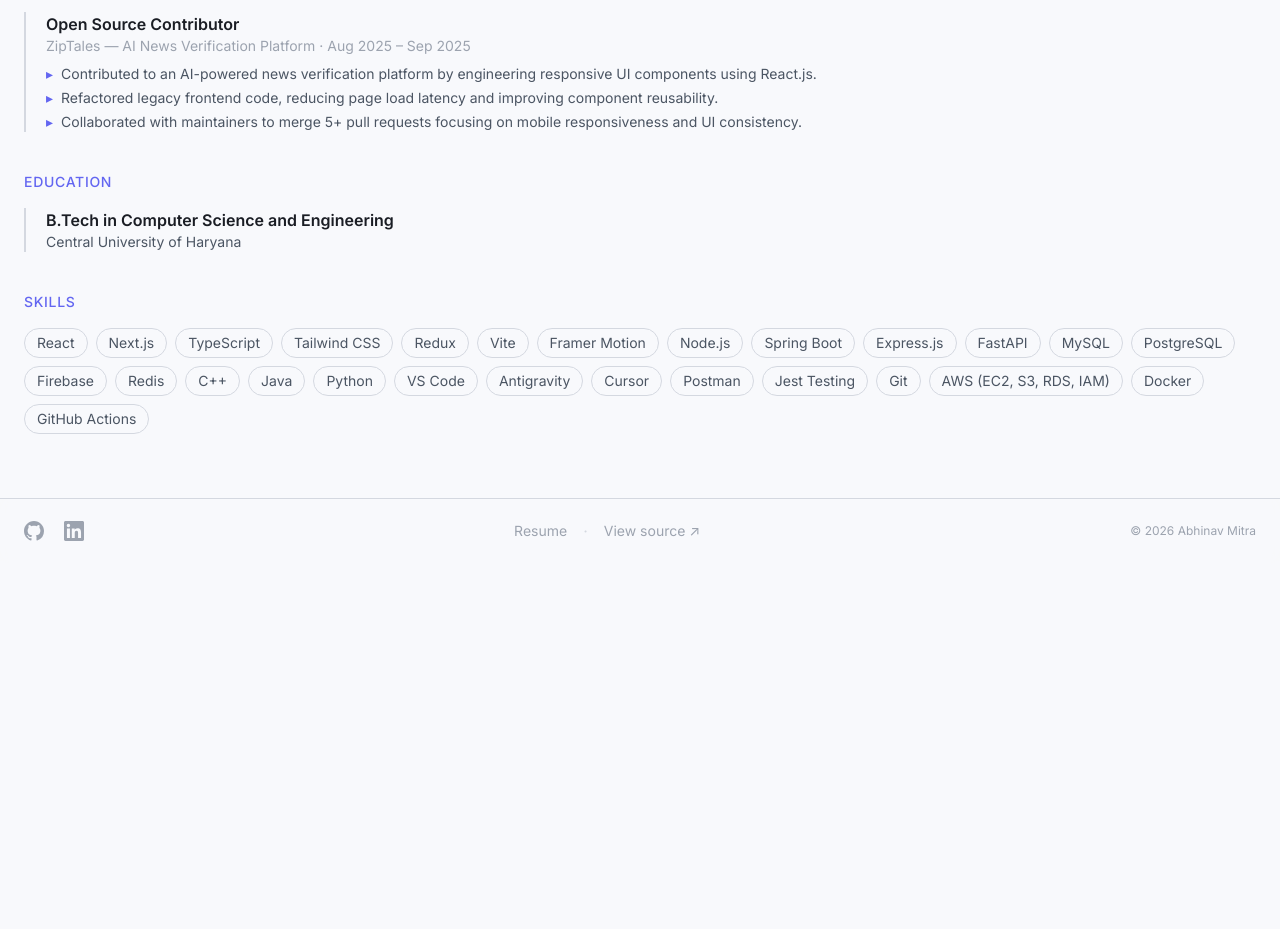
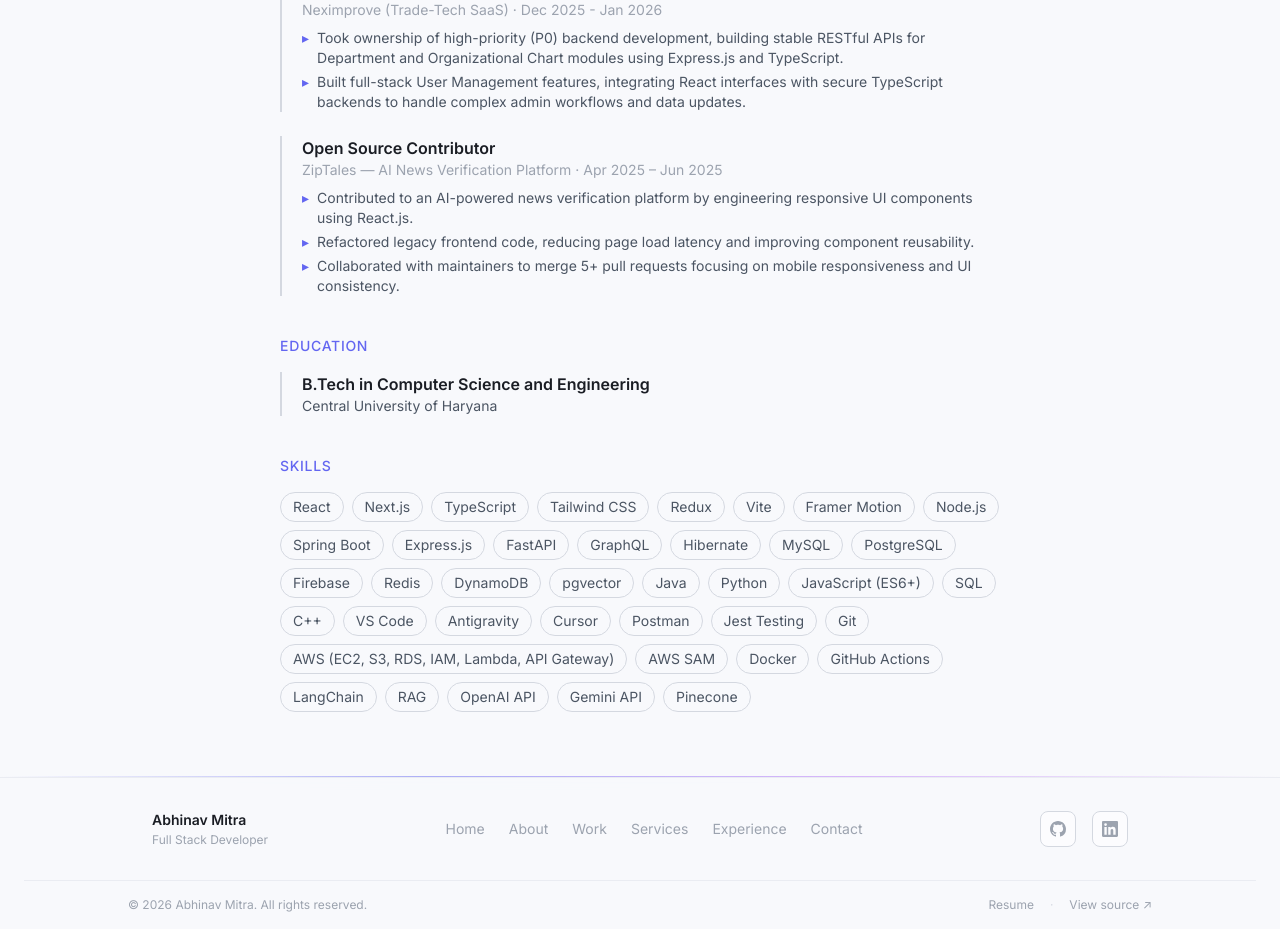
Before and after one commit to iAbhiNaV2005/portfolio, a Next.js app in the folder frontend/: page /resume in a window 1280 px wide. Shown: the part 652-1581 px from the top of the page. Before the commit the page ends 1215 px from the top, so only its background shows below. Built offline with nearby package versions, Linux system fonts and the light colour scheme; no server answers.

Commit message:
UI fixes and updates

```diff
--- a/frontend/app/about/page.tsx
+++ b/frontend/app/about/page.tsx
@@ -1,4 +1,5 @@
 import type { Metadata } from "next";
+import Image from "next/image";
 import PageTransition from "@/components/PageTransition";
 import SectionReveal from "@/components/SectionReveal";
 import { bio, skills, siteConfig } from "@/lib/data";
@@ -27,11 +28,28 @@ export default function AboutPage() {
           <div className="h-1 w-12 rounded-full bg-accent mb-10" />
         </SectionReveal>
 
-        {/* Bio */}
+        {/* Profile + Bio — two column on md+ */}
         <SectionReveal>
-          <p className="text-text-secondary leading-relaxed max-w-2xl mb-12 text-lg">
-            {bio.short}
-          </p>
+          <div className="flex flex-col md:flex-row gap-10 md:gap-14 items-start mb-12">
+            {/* Profile image */}
+            <div className="shrink-0 mx-auto md:mx-0">
+              <div className="relative h-52 w-52 rounded-2xl overflow-hidden ring-2 ring-accent/30 shadow-[0_0_40px_rgba(99,102,241,0.18)]">
+                <Image
+                  src="/profile.jpg"
+                  alt="Abhinav Mitra"
+                  fill
+                  className="object-cover"
+                  priority
+                />
+              </div>
+            </div>
+            {/* Bio text */}
+            <div>
+              <p className="text-text-secondary leading-relaxed text-lg">
+                {bio.short}
+              </p>
+            </div>
+          </div>
         </SectionReveal>
 
         {/* Quick facts — no phone, no education */}
--- a/frontend/app/globals.css
+++ b/frontend/app/globals.css
@@ -61,12 +61,8 @@ body {
   transition: background-color 0.3s ease, color 0.3s ease;
 }
 
-/* Prevent horizontal overflow on mobile */
-*, *::before, *::after {
-  max-width: 100%;
-}
-
-img, video, canvas, svg {
+/* Prevent horizontal overflow on mobile — scoped to replaced/media elements only */
+img, video, canvas, svg, iframe {
   max-width: 100%;
   height: auto;
 }
@@ -130,3 +126,20 @@ img, video, canvas, svg {
 header, footer, main, nav {
   transition: background-color 0.3s ease, border-color 0.3s ease, color 0.3s ease;
 }
+
+/* ---- Shared keyframes ---- */
+
+@keyframes gradient-shift {
+  0%, 100% { background-position: 0% 50%; }
+  50% { background-position: 100% 50%; }
+}
+
+@keyframes float-bob {
+  0%, 100% { transform: translateY(0px); }
+  50% { transform: translateY(-6px); }
+}
+
+@keyframes ring-spin {
+  from { transform: rotate(0deg); }
+  to { transform: rotate(360deg); }
+}
--- /dev/null
+++ b/frontend/app/not-found.tsx
@@ -0,0 +1,41 @@
+import Link from "next/link";
+import type { Metadata } from "next";
+
+export const metadata: Metadata = {
+  title: "404 — Page Not Found | Abhinav Mitra",
+};
+
+export default function NotFound() {
+  return (
+    <div className="flex flex-col items-center justify-center flex-1 px-6 py-24 text-center">
+      {/* Big 404 */}
+      <p
+        className="text-[120px] sm:text-[160px] font-black leading-none select-none"
+        style={{
+          backgroundImage: "linear-gradient(270deg, #6366f1, #a855f7, #ec4899, #6366f1)",
+          backgroundSize: "200% 200%",
+          animation: "gradient-shift 4s ease-in-out infinite",
+          WebkitBackgroundClip: "text",
+          WebkitTextFillColor: "transparent",
+          backgroundClip: "text",
+        }}
+      >
+        404
+      </p>
+
+      <h1 className="text-2xl sm:text-3xl font-bold text-text-primary mt-2 mb-3">
+        Page not found
+      </h1>
+      <p className="text-text-secondary max-w-sm mb-8">
+        Looks like this page doesn&apos;t exist. It may have been moved or the URL is incorrect.
+      </p>
+
+      <Link
+        href="/"
+        className="rounded-lg bg-accent px-6 py-3 text-sm font-medium text-white transition-colors hover:bg-accent-hover"
+      >
+        ← Back to Home
+      </Link>
+    </div>
+  );
+}
--- a/frontend/app/page.tsx
+++ b/frontend/app/page.tsx
@@ -1,5 +1,6 @@
 "use client";
 
+import Image from "next/image";
 import Link from "next/link";
 import { motion } from "framer-motion";
 import LoveButton from "@/components/LoveButton";
@@ -30,7 +31,46 @@ export default function HomePage() {
             0%, 100% { text-shadow: 0 0 20px rgba(99, 102, 241, 0.0); }
             50% { text-shadow: 0 0 20px rgba(99, 102, 241, 0.3); }
           }
+          @keyframes float-bob {
+            0%, 100% { transform: translateY(0px); }
+            50% { transform: translateY(-6px); }
+          }
+          @keyframes ring-spin {
+            from { transform: rotate(0deg); }
+            to { transform: rotate(360deg); }
+          }
         `}</style>
+
+        {/* Profile image with animated glow ring */}
+        <motion.div
+          initial={{ opacity: 0, scale: 0.8 }}
+          animate={{ opacity: 1, scale: 1 }}
+          transition={{ delay: 0.05, duration: 0.5, ease: "easeOut" }}
+          className="mb-6 relative"
+          style={{ animation: "float-bob 4s ease-in-out infinite" }}
+        >
+          {/* Spinning gradient ring */}
+          <div
+            className="absolute -inset-1.5 rounded-full"
+            style={{
+              background: "conic-gradient(from 0deg, #6366f1, #a855f7, #ec4899, #6366f1)",
+              animation: "ring-spin 4s linear infinite",
+              padding: "2px",
+            }}
+          >
+            <div className="h-full w-full rounded-full bg-bg" />
+          </div>
+          {/* Avatar */}
+          <div className="relative h-24 w-24 sm:h-28 sm:w-28 rounded-full overflow-hidden ring-2 ring-bg">
+            <Image
+              src="/profile.jpg"
+              alt="Abhinav Mitra"
+              fill
+              className="object-cover"
+              priority
+            />
+          </div>
+        </motion.div>
 
         {/* Overline */}
         <motion.p
--- a/frontend/app/projects/page.tsx
+++ b/frontend/app/projects/page.tsx
@@ -1,7 +1,6 @@
 "use client";
 
 import { useState } from "react";
-import type { Metadata } from "next";
 import PageTransition from "@/components/PageTransition";
 import SectionReveal from "@/components/SectionReveal";
 import ProjectCard from "@/components/ProjectCard";
@@ -43,11 +42,10 @@ export default function WorkPage() {
               <button
                 key={f.value}
                 onClick={() => setActiveFilter(f.value)}
-                className={`rounded-full px-4 py-1.5 text-sm font-medium transition-all duration-200 cursor-pointer ${
-                  activeFilter === f.value
+                className={`rounded-full px-4 py-1.5 text-sm font-medium transition-all duration-200 cursor-pointer ${activeFilter === f.value
                     ? "bg-accent text-white"
                     : "border border-border bg-surface/50 text-text-secondary hover:border-accent/40 hover:text-text-primary"
-                }`}
+                  }`}
               >
                 {f.label}
               </button>
--- a/frontend/components/Footer.tsx
+++ b/frontend/components/Footer.tsx
@@ -1,7 +1,7 @@
 "use client";
 
 import Link from "next/link";
-import { socialLinks, siteConfig } from "@/lib/data";
+import { socialLinks, siteConfig, navLinks } from "@/lib/data";
 import { postRepoClick } from "@/lib/api";
 
 export default function Footer() {
@@ -15,18 +15,53 @@ export default function Footer() {
   };
 
   return (
-    <footer className="relative z-10 border-t border-border bg-bg/80 backdrop-blur-sm">
-      <div className="mx-auto max-w-5xl px-6 py-5 flex flex-col items-center gap-3 sm:flex-row sm:justify-between sm:gap-4">
+    <footer className="relative z-10 mt-auto">
+      {/* Top accent glow line */}
+      <div
+        className="h-px w-full"
+        style={{
+          background:
+            "linear-gradient(to right, transparent, rgba(99,102,241,0.5), rgba(168,85,247,0.4), transparent)",
+        }}
+      />
+
+      <div className="bg-bg/90 backdrop-blur-md border-t border-border/40">
+        {/* Main footer content */}
+        <div className="mx-auto max-w-5xl px-6 py-8">
+          <div className="flex flex-col items-center gap-6 sm:flex-row sm:justify-between">
+            {/* Brand + tagline */}
+            <div>
+              <p className="text-sm font-semibold text-text-primary">
+                {siteConfig.name}
+              </p>
+              <p className="text-xs text-text-muted mt-0.5">
+                Full Stack Developer
+              </p>
+            </div>
+
+            {/* Nav links */}
+            <nav className="flex flex-wrap justify-center gap-x-6 gap-y-2">
+              {navLinks.map((link) => (
+                <Link
+                  key={link.href}
+                  href={link.href}
+                  className="text-sm text-text-muted hover:text-accent transition-colors"
+                >
+                  {link.label}
+                </Link>
+              ))}
+            </nav>
+
             {/* Social icons */}
-        <div className="flex items-center gap-5">
+            <div className="flex items-center gap-4">
               <a
                 href={socialLinks.github}
                 target="_blank"
                 rel="noopener noreferrer"
-            className="text-text-muted hover:text-text-primary transition-colors"
+                className="flex h-9 w-9 items-center justify-center rounded-lg border border-border bg-surface/50 text-text-muted hover:border-accent/40 hover:text-accent transition-all"
                 aria-label="GitHub"
               >
-            <svg className="w-5 h-5" fill="currentColor" viewBox="0 0 24 24">
+                <svg className="w-4 h-4" fill="currentColor" viewBox="0 0 24 24">
                   <path d="M12 0C5.37 0 0 5.37 0 12c0 5.31 3.435 9.795 8.205 11.385.6.105.825-.255.825-.57 0-.285-.015-1.23-.015-2.235-3.015.555-3.795-.735-4.035-1.41-.135-.345-.72-1.41-1.23-1.695-.42-.225-1.02-.78-.015-.795.945-.015 1.62.87 1.845 1.23 1.08 1.815 2.805 1.305 3.495.99.105-.78.42-1.305.765-1.605-2.67-.3-5.46-1.335-5.46-5.925 0-1.305.465-2.385 1.23-3.225-.12-.3-.54-1.53.12-3.18 0 0 1.005-.315 3.3 1.23.96-.27 1.98-.405 3-.405s2.04.135 3 .405c2.295-1.56 3.3-1.23 3.3-1.23.66 1.65.24 2.88.12 3.18.765.84 1.23 1.905 1.23 3.225 0 4.605-2.805 5.625-5.475 5.925.435.375.81 1.095.81 2.22 0 1.605-.015 2.895-.015 3.3 0 .315.225.69.825.57A12.02 12.02 0 0024 12c0-6.63-5.37-12-12-12z" />
                 </svg>
               </a>
@@ -34,36 +69,40 @@ export default function Footer() {
                 href={socialLinks.linkedin}
                 target="_blank"
                 rel="noopener noreferrer"
-            className="text-text-muted hover:text-text-primary transition-colors"
+                className="flex h-9 w-9 items-center justify-center rounded-lg border border-border bg-surface/50 text-text-muted hover:border-accent/40 hover:text-accent transition-all"
                 aria-label="LinkedIn"
               >
-            <svg className="w-5 h-5" fill="currentColor" viewBox="0 0 24 24">
+                <svg className="w-4 h-4" fill="currentColor" viewBox="0 0 24 24">
                   <path d="M20.447 20.452h-3.554v-5.569c0-1.328-.027-3.037-1.852-3.037-1.853 0-2.136 1.445-2.136 2.939v5.667H9.351V9h3.414v1.561h.046c.477-.9 1.637-1.85 3.37-1.85 3.601 0 4.267 2.37 4.267 5.455v6.286zM5.337 7.433a2.062 2.062 0 01-2.063-2.065 2.064 2.064 0 112.063 2.065zm1.782 13.019H3.555V9h3.564v11.452zM22.225 0H1.771C.792 0 0 .774 0 1.729v20.542C0 23.227.792 24 1.771 24h20.451C23.2 24 24 23.227 24 22.271V1.729C24 .774 23.2 0 22.222 0h.003z" />
                 </svg>
               </a>
             </div>
+          </div>
+        </div>
 
-        {/* Middle links */}
+        {/* Bottom bar */}
+        <div className="border-t border-border/40 mx-6">
+          <div className="mx-auto max-w-5xl py-4 flex flex-col sm:flex-row items-center justify-between gap-2">
+            <p className="text-xs text-text-muted">
+              © {new Date().getFullYear()} {siteConfig.name}. All rights reserved.
+            </p>
             <div className="flex items-center gap-4">
               <Link
                 href="/resume"
-            className="text-sm text-text-muted hover:text-accent transition-colors"
+                className="text-xs text-text-muted hover:text-accent transition-colors"
               >
                 Resume
               </Link>
-          <span className="text-border">·</span>
+              <span className="text-border text-xs">·</span>
               <button
                 onClick={handleRepoClick}
-            className="text-sm text-text-muted hover:text-accent transition-colors cursor-pointer"
+                className="text-xs text-text-muted hover:text-accent transition-colors cursor-pointer"
               >
                 View source ↗
               </button>
             </div>
-
-        {/* Copyright */}
-        <p className="text-xs text-text-muted">
-          © {new Date().getFullYear()} {siteConfig.name}
-        </p>
+          </div>
+        </div>
       </div>
     </footer>
   );
--- a/frontend/components/ProjectCard.tsx
+++ b/frontend/components/ProjectCard.tsx
@@ -45,14 +45,14 @@ export default function ProjectCard({ project, index }: Props) {
       className={`group rounded-xl border border-border bg-surface/50 p-6 backdrop-blur-sm transition-all duration-300 hover:border-accent/40 hover:bg-surface hover:shadow-[0_0_25px_rgba(99,102,241,0.15),0_0_50px_rgba(99,102,241,0.08)] ${project.live ? "cursor-pointer" : ""}`}
     >
       {/* Thumbnail */}
-      <div className="mb-4 h-36 rounded-lg bg-muted/50 flex items-center justify-center overflow-hidden">
+      <div className="mb-4 h-48 rounded-lg bg-muted/50 flex items-center justify-center overflow-hidden">
         {project.thumbnail ? (
           <Image
             src={project.thumbnail}
             alt={project.title}
             width={400}
-            height={144}
-            className="h-full w-full object-cover object-top"
+            height={192}
+            className="h-full w-full object-cover object-center"
           />
         ) : (
           <span className="text-3xl font-bold text-text-muted/30 select-none">
--- a/frontend/lib/data.ts
+++ b/frontend/lib/data.ts
@@ -41,9 +41,9 @@ export const skills = {
     "Vite",
     "Framer Motion",
   ],
-  Backend: ["Node.js", "Spring Boot", "Express.js", "FastAPI"],
-  Databases: ["MySQL", "PostgreSQL", "Firebase", "Redis"],
-  Languages: ["C++", "Java", "Python"],
+  Backend: ["Node.js", "Spring Boot", "Express.js", "FastAPI", "GraphQL", "Hibernate"],
+  Databases: ["MySQL", "PostgreSQL", "Firebase", "Redis", "DynamoDB", "pgvector"],
+  Languages: ["Java", "Python", "JavaScript (ES6+)", "TypeScript", "SQL", "C++"],
   Tools: [
     "VS Code",
     "Antigravity",
@@ -53,9 +53,17 @@ export const skills = {
     "Git",
   ],
   "Cloud & Infrastructure": [
-    "AWS (EC2, S3, RDS, IAM)",
+    "AWS (EC2, S3, RDS, IAM, Lambda, API Gateway)",
+    "AWS SAM",
     "Docker",
     "GitHub Actions",
+  ],
+  "AI & Machine Learning": [
+    "LangChain",
+    "RAG",
+    "OpenAI API",
+    "Gemini API",
+    "Pinecone",
   ],
 };
 
@@ -158,11 +166,12 @@ export const projects: Project[] = [
       "Turn chaotic photo collections into a personalized gallery of you, powered by smart face recognition and seamless discovery.",
     tech: [
       "Next.js",
-      "Tailwind CSS",
       "AWS Lambda",
-      "DynamoDB",
       "AWS S3",
-      "Python face-recognition",
+      "AWS SAM",
+      "AWS API Gateway",
+      "DLib",
+      "NumPy",
       "Docker",
     ],
     repo: "https://github.com/iAbhiNaV2005/GrabPic.git",
@@ -226,13 +235,15 @@ export interface Experience {
   company: string;
   period: string;
   bullets: string[];
+  logo?: string;
 }
 
 export const experiences: Experience[] = [
   {
     role: "Full Stack Developer",
     company: "Noodiyos",
-    period: "Feb 2026 – Present",
+    period: "Jan 2026 - Mar 2026",
+    logo: "/Noodiyos.png",
     bullets: [
       'Engineered the "Appetite Sense AI" backend using FastAPI and RAG architecture, leveraging OpenAI embeddings for context-aware food recommendations.',
       "Implemented full-stack features using React and TypeScript, ensuring seamless data flow between the AI model and the user interface.",
@@ -242,7 +253,8 @@ export const experiences: Experience[] = [
   {
     role: "Full Stack Developer",
     company: "Neximprove (Trade-Tech SaaS)",
-    period: "Dec 2025 – Feb 2026",
+    period: "Dec 2025 - Jan 2026",
+    logo: "/Neximprove.png",
     bullets: [
       "Took ownership of high-priority (P0) backend development, building stable RESTful APIs for Department and Organizational Chart modules using Express.js and TypeScript.",
       "Built full-stack User Management features, integrating React interfaces with secure TypeScript backends to handle complex admin workflows and data updates.",
@@ -251,7 +263,7 @@ export const experiences: Experience[] = [
   {
     role: "Open Source Contributor",
     company: "ZipTales — AI News Verification Platform",
-    period: "Aug 2025 – Sep 2025",
+    period: "Apr 2025 – Jun 2025",
     bullets: [
       "Contributed to an AI-powered news verification platform by engineering responsive UI components using React.js.",
       "Refactored legacy frontend code, reducing page load latency and improving component reusability.",
```
Also changed, not shown: frontend/app/experience/page.tsx (+32 -8 lines), frontend/components/TechMarquee.tsx (+34 -18 lines), frontend/lib/supabase.ts (+5 -2 lines), frontend/public/Neximprove.png (added), frontend/public/Noodiyos.png (added). Lines whose indentation alone changed are shown as unchanged.
